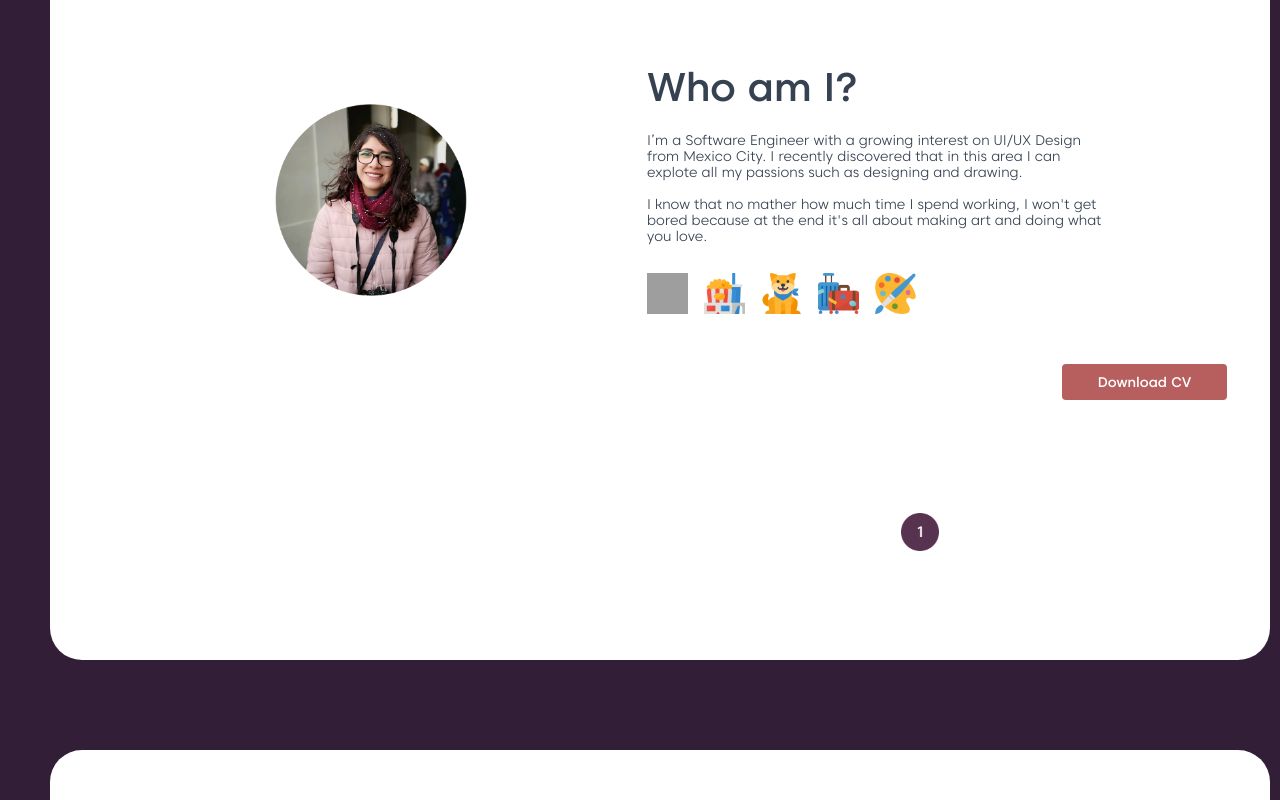
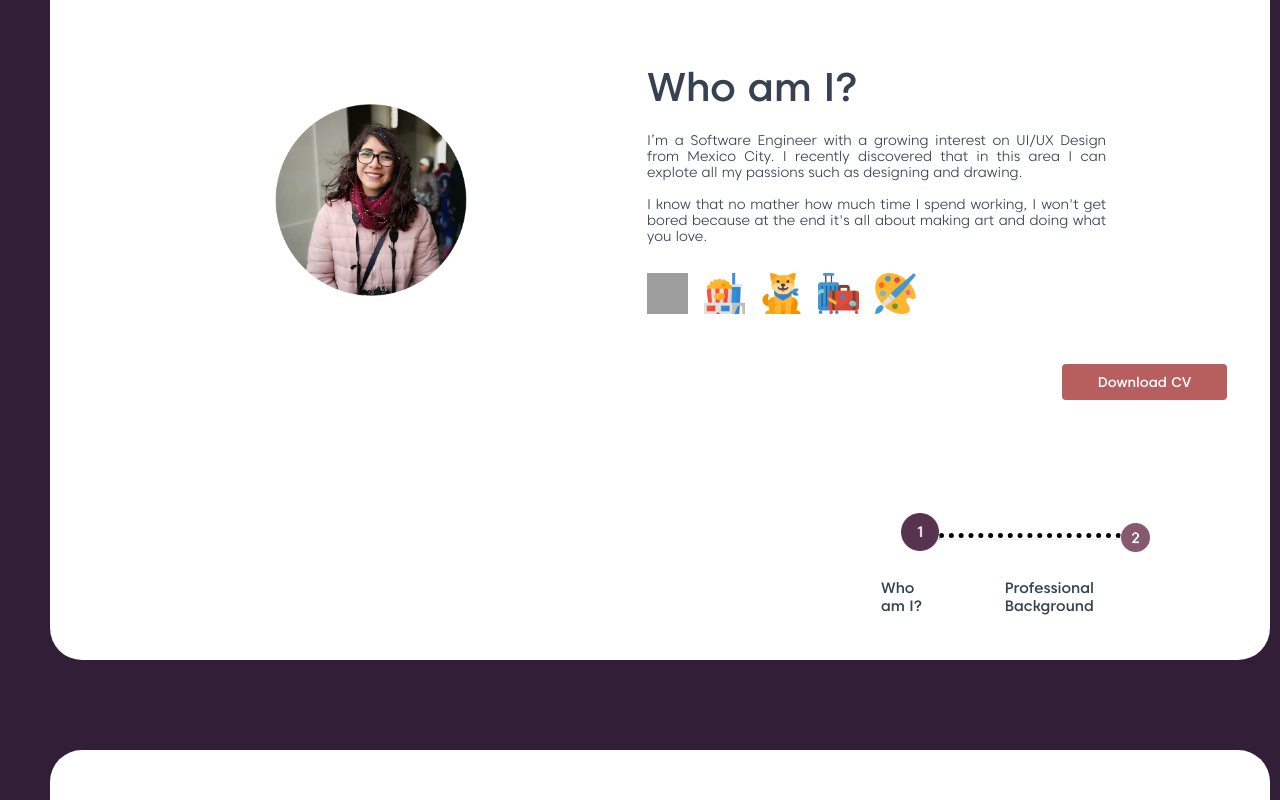
Before and after one commit to MarchCastro/NewPersonalPortfolio, a Vue app: page / in a window 1280 px wide. Shown: the part 940-1740 px from the top of the page. Built offline with nearby package versions, Linux system fonts and the light colour scheme; grey boxes are pictures that could not be loaded.

Commit message:
Slider options corrected for about me and adding education title

```diff
--- a/src/components/AboutMeCard.vue
+++ b/src/components/AboutMeCard.vue
@@ -33,12 +33,21 @@
 
 
       <!-- Slider options -->
-      <img class="actual-slider" src="../assets/img/actual-option@3x.png">
+      <div class="slider-options">
+        <img class="actual-slider" src="../assets/img/actual-option@3x.png">
 
-      <a href="#section-aboutme2">
-        <img class="second-slider" src="../assets/img/second-option@3x.png">
-      </a>
-      <hr>
+        <hr class="hr">
+
+        <a href="#section-aboutme2">
+          <img class="second-slider" src="../assets/img/second-option@3x.png">
+        </a>
+      </div>
+      <div class="slider-text-div">
+        <p class="actual-slider-text"> Who am I? </p>
+        <p class="second-slider-text"> Professional Background </p>
+      </div>
+
+
     </div>
   </div>
 </template>
@@ -88,6 +97,7 @@ export default {
     margin-left: 597px
     margin-top: 20px
     margin-right: 164px
+    text-align: justify
 
   .button-cv
     background-color: #b75e5f
@@ -116,24 +126,46 @@ export default {
     margin-right: 16px
     width: 41px
 
+  .slider-options
+    display: inline-flex
+    margin-left: 851px
+    margin-top: 113px
+    vertical-align: middle
+
   .actual-slider
     height: 38px
-    margin-left: 851px
-    margin-top: 113px
     width: 38px
 
   .second-slider
     height: 29px
-    margin-left: 1080px
-    margin-top: 113px
+    margin-right: 232px
+    margin-top: 10px
     width: 29px
 
   .hr
-    border-top: dotted 3px
+    border-top: dotted 5px
     height: 1px
-    margin-top: 596px
-    margin-left: 863px
+    margin-top: 20px
     width: 180px
+
+  .slider-text-div
+    display: flex
+    height: 18px
+    margin-top: 8px
+
+  .actual-slider-text
+    color: #364252
+    font-family: 'CarosMedium'
+    font-size: 15px
+    margin-left: 831px
+
+  .second-slider-text
+    color: #364252
+    font-family: 'CarosMedium'
+    font-size: 15px
+    margin-left: 80px
+    margin-right: 164px
+
 
   @media screen and (min-width: 1440px)
     .oval
--- a/src/components/EducationCard.vue
+++ b/src/components/EducationCard.vue
@@ -1,7 +1,10 @@
 <template>
   <div id="educationCard" class="section">
     <div class="card">
-      <span>education</span>
+      <div class="title-page"> Education </div>
+
+      <div class="subtitle-page"> Here, you can find the places where I've learned. </div>
+
     </div>
   </div>
 </template>
@@ -14,4 +17,17 @@ export default {
 
 <!-- Add "scoped" attribute to limit CSS to this component only -->
 <style scoped lang="sass">
+  .title-page
+    color: #364252
+    font-family: 'CarosMedium'
+    font-size: 40px
+    margin-left: 67px
+    margin-top: 90px
+
+  .subtitle-page
+    color: #364252
+    font-family: 'CarosMedium'
+    font-size: 18px
+    margin-left: 67px
+    margin-top: 7px
 </style>
--- a/src/components/ProfessionalBackgroundCard.vue
+++ b/src/components/ProfessionalBackgroundCard.vue
@@ -64,6 +64,22 @@
           <p class="content-card"> MySQL/Oracle PLSQL </p>
         </div>
       </div>
+
+      <!-- Slider options -->
+      <div class="slider-options">
+        <img class="actual-slider" src="../assets/img/actual-option@3x.png">
+
+        <hr class="hr">
+
+        <a href="#section-aboutme2">
+          <img class="second-slider" src="../assets/img/second-option@3x.png">
+        </a>
+      </div>
+      <div class="slider-text-div">
+        <p class="actual-slider-text"> Who am I? </p>
+        <p class="second-slider-text"> Professional Background </p>
+      </div>
+
     </div>
   </div>
 </template>
@@ -72,7 +88,6 @@
 export default {
   name: 'ProfessionalBackgroundCard'
 }
-
 </script>
 
 <!-- Add "scoped" attribute to limit CSS to this component only -->
@@ -142,6 +157,46 @@ export default {
     margin-left: 43px
     text-align: left
 
+  .slider-options
+    display: inline-flex
+    margin-left: 851px
+    margin-top: 20px
+    vertical-align: middle
+
+  .actual-slider
+    height: 38px
+    width: 38px
+
+  .second-slider
+    height: 29px
+    margin-right: 232px
+    margin-top: 10px
+    width: 29px
+
+  .hr
+    border-top: dotted 5px
+    height: 1px
+    margin-top: 20px
+    width: 180px
+
+  .slider-text-div
+    display: flex
+    height: 18px
+    margin-top: 8px
+
+  .actual-slider-text
+    color: #364252
+    font-family: 'CarosMedium'
+    font-size: 15px
+    margin-left: 831px
+
+  .second-slider-text
+    color: #364252
+    font-family: 'CarosMedium'
+    font-size: 15px
+    margin-left: 80px
+    margin-right: 164px
+
 
   @media screen and (min-width: 1440px)
 
```
